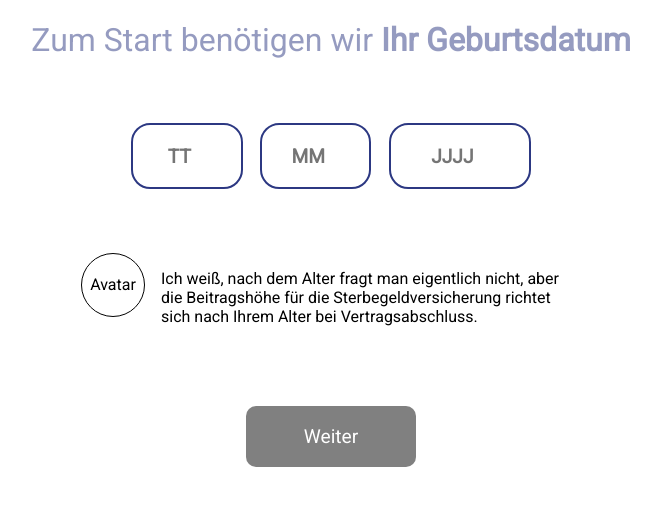
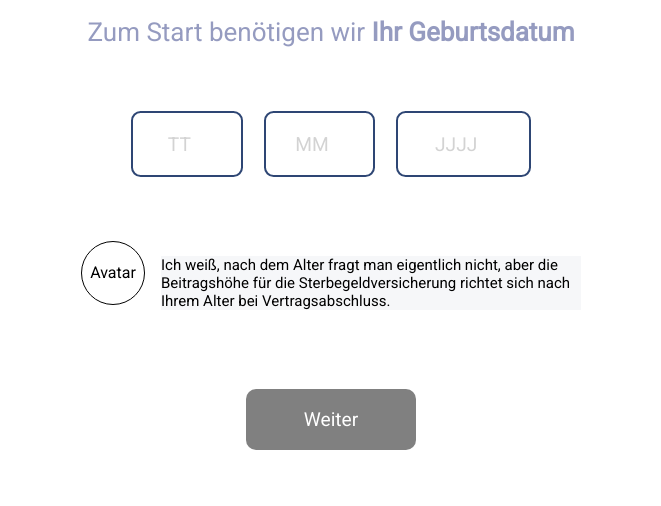
Before and after one commit to MareikeW/sterberechner, a React (Create React App) app: page /rechner/geburtstag in a window 1280 px wide. Shown: the top 506 px of the page, without its empty margins (309-970 px from the left). Built offline with nearby package versions, Linux system fonts and the light colour scheme.

Commit message:
Styling und Geburtstagsinput

```diff
--- a/src/App.css
+++ b/src/App.css
@@ -11,6 +11,7 @@ body {
 h1 {
   color: rgba(44, 56, 130, 0.5);
   font-weight: 400;
+  font-size: 26px;
 }
 
 
@@ -31,7 +32,7 @@ h1 {
   border: none;
   border-radius: 10px;
   color: #FFFFFF;
-  background-color: salmon;
+  background-color: #F46456;
   padding: 1em 3em;
   font-size: 1.2em;
 }
@@ -60,12 +61,17 @@ h1 {
 .geburtstags__form input {
   width: 100px;
   text-align: center;
-  padding: 1em;
-  border-radius: 1em;
-  border: 2px solid rgb(44, 56, 130);
-  color:rgb(44, 56, 130);
+  padding: 0.8em;
+  border-radius: 0.5em;
+  border: 2px solid #2E4674;
+  color:#2E4674;
   font-weight: bold;
   font-size: 1.2em;
+}
+
+.geburtstags__form input::placeholder {
+  color: lightgray;
+  font-weight: 400;
 }
 
 .geburtstags__form .geburtstags__input--kurz {
@@ -74,6 +80,15 @@ h1 {
 
 .input__error {
   border-color: red;
+}
+
+
+
+/*=======================
+      Ergebnis
+========================*/
+.betrag {
+  font-size: 19.8px;
 }
 
 
@@ -88,7 +103,7 @@ h1 {
   text-align: left;
 }
 
-.infoAvatar {
+.info-avatar {
   border: 1px solid black;
   border-radius: 50%;
   padding: 1em;
@@ -100,26 +115,17 @@ h1 {
   margin-right: 1em;
 }
 
+.info-text {
+  background-color: #F6F7F9;
+  font-size: 15px;
+}
+
 /*
 Fonts:
-Roboto Medium
-Roboto Medium
-
 Dunkelblau: #2E4674
 Hellblau: #DAE1EC
 Rot: #F46456
-Grau (InfoBox) : #F6F7F9
 Hannoversche Hellbau: #3DB7E4
 
 
-Überschrift:
-font-family: Roboto;
-  font-size: 26px;
-
-
-InfoBox:
- font-size: 15px;
-
-Preis:
-  font-size: 19.8px;
   */
--- a/src/components/Infobox.js
+++ b/src/components/Infobox.js
@@ -3,8 +3,8 @@ import React from "react";
 const Infobox = ({ infoText }) => {
     return (
         <div className="info__container">
-            <div className="infoAvatar">Avatar</div>
-            <p>{infoText}</p>
+            <div className="info-avatar">Avatar</div>
+            <p className="info-text">{infoText}</p>
         </div>
     )
 }
--- a/src/pages/ergebnis.js
+++ b/src/pages/ergebnis.js
@@ -58,7 +58,7 @@ const Ergebnis = ({ summe, datum }) => {
                   <button className="button__zurueck">&#x3C;</button>
               </Link>
             </div>
-            <p>
+            <p className="betrag">
               <strong>
                 {betrag ? getBetrag() : "Lädt..."}
               </strong>
--- a/src/pages/geburtstag.js
+++ b/src/pages/geburtstag.js
@@ -13,6 +13,36 @@ const Geburtstag = ({ tag, monat, jahr, setTag, setMonat, setJahr }) => {
         return (alter >= 50 && alter <= 80);
     }
 
+    function isValidDay(event) {
+        let day = event.target.value;
+        if (day >= 1 && day <= 31) {
+            setTag(day)
+        } else {
+            setTag("");
+        }
+    }
+
+    function isValidMonth(event) {
+        let month = event.target.value;
+        if (month >= 1 && month <= 12) {
+            setMonat(month);
+        } else {
+            setMonat("");
+        }
+    }
+
+    function isValidYear(event) {
+        let year = event.target.value;
+
+        if (year.length === 4) {
+            if (year >= 1941 && year <= 1971) {
+                setJahr(year);
+            } else {
+                setJahr("");
+            }
+        }
+    }
+
     return (
         <div className="geburtstags__container">
             <h1>Zum Start benötigen wir <strong>Ihr Geburtsdatum</strong></h1>
@@ -22,10 +52,8 @@ const Geburtstag = ({ tag, monat, jahr, setTag, setMonat, setJahr }) => {
                     type="number"
                     placeholder="TT"
                     value={tag}
-                    className={`geburtstags__input--kurz ${(tag >= 1 && tag <= 31) ? console.log("kein error") : console.log("error")}`}
-                    min="1"
-                    max="31"
-                    onChange={event => setTag(event.target.value)}
+                    className={`geburtstags__input--kurz`}
+                    onChange={event => isValidDay(event)}
                     required
                 />
 
@@ -33,10 +61,8 @@ const Geburtstag = ({ tag, monat, jahr, setTag, setMonat, setJahr }) => {
                     type="number"
                     placeholder="MM"
                     value={monat}
-                    className={`geburtstags__input--kurz ${(monat >= 1 && monat <= 12) ? console.log("kein error") : console.log("error")}`}
-                    min="1"
-                    max="12"
-                    onChange={event => setMonat(event.target.value)}
+                    className={`geburtstags__input--kurz`}
+                    onChange={event => isValidMonth(event)}
                     required
                 />
 
@@ -44,10 +70,9 @@ const Geburtstag = ({ tag, monat, jahr, setTag, setMonat, setJahr }) => {
                     type="number"
                     placeholder="JJJJ"
                     value={jahr}
-                    className={`${(jahr >= 1940 && jahr <= 1971) ? console.log("kein error") : console.log("error")}`}
+                    onChange={isValidYear}
                     min="1941"
                     max="1971"
-                    onChange={event => setJahr(event.target.value)}
                     required
                 />
             </form>
```
